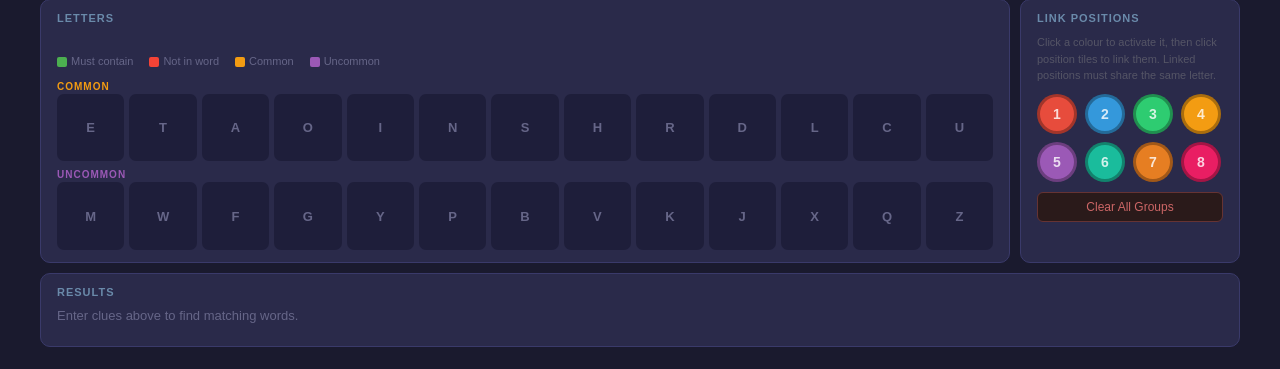
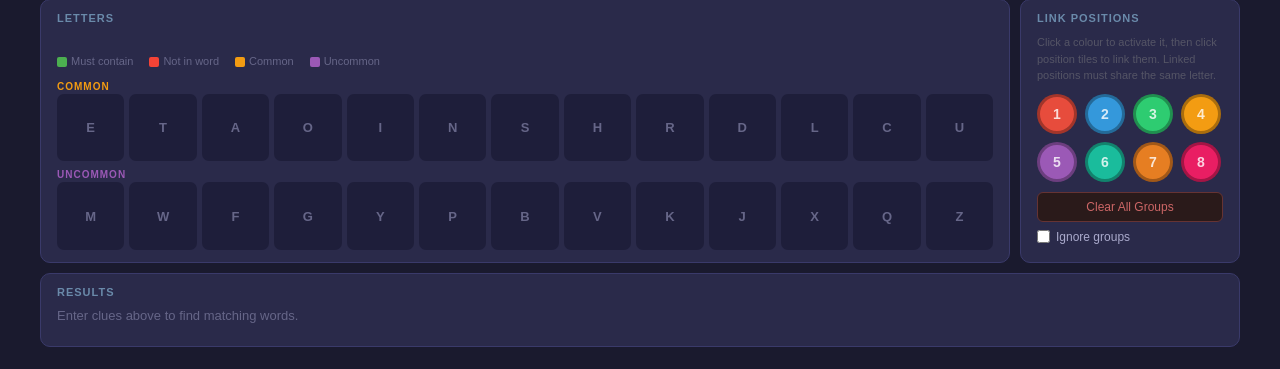
Before and after one commit to jbrmmg/WordHelper, a Flask app: template templates/wordclue.html in a window 1280 px wide. Shown: the part 451-820 px from the top of the page. Run offline with Flask 3, Linux system fonts and the light colour scheme; the template is opened without the code that fills it, so the values that code supplies are empty; parts of the project's set-up code (start-up, migrations or seed data) failed here and were passed over.

Commit message:
JBR-733 - allow word clue to ignore groups

```diff
--- a/templates/wordclue.html
+++ b/templates/wordclue.html
@@ -427,6 +427,17 @@ h1 {
 
 #clear-groups-btn:hover { background: #3a1a1a; border-color: #f44336; color: #f44336; }
 
+#ignore-groups-label {
+  display: flex;
+  align-items: center;
+  gap: 6px;
+  margin-top: 8px;
+  font-size: 12px;
+  color: #aac;
+  cursor: pointer;
+  user-select: none;
+}
+
 /* ── Results ────────────────────────────────────────────── */
 
 #results-count {
@@ -588,6 +599,10 @@ h1 {
     <div class="groups-hint">Click a colour to activate it, then click position tiles to link them. Linked positions must share the same letter.</div>
     <div id="group-btns"></div>
     <button id="clear-groups-btn">Clear All Groups</button>
+    <label id="ignore-groups-label" title="When checked, words with unspecified repeated letters are included">
+      <input type="checkbox" id="ignore-groups-cb" onchange="onIgnoreGroupsChange()">
+      Ignore groups
+    </label>
   </div>
 
 </div>
@@ -946,6 +961,17 @@ document.getElementById('clear-groups-btn').addEventListener('click', () => {
   search();
 });
 
+function onIgnoreGroupsChange() {
+  if (document.getElementById('ignore-groups-cb').checked) {
+    mem().groups = {};
+    selGroup = null;
+    buildMemoryButtons();
+    buildGroupButtons();
+    refreshTiles();
+  }
+  search();
+}
+
 // ── Letter mode buttons (Assign / Block Position) ─────────
 
 function buildLetterModeButtons() {
@@ -1077,6 +1103,7 @@ async function doSearch() {
       posUncommon,
       posExclude: mem().posExclude,
       groups,
+      ignoreGroups: document.getElementById('ignore-groups-cb').checked,
     }),
   });
   const data = await resp.json();
```
Also changed, not shown: wordclue.py (+28 -23 lines).
